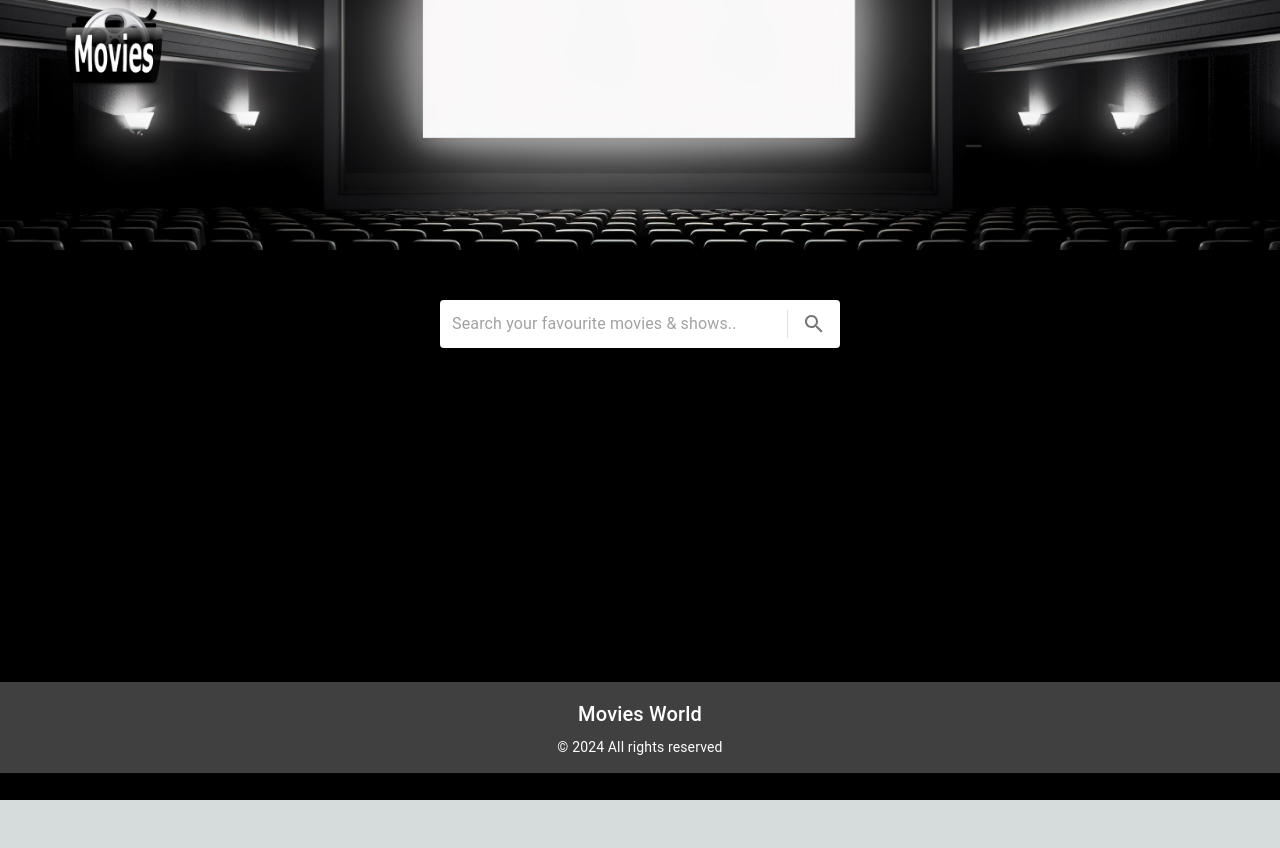
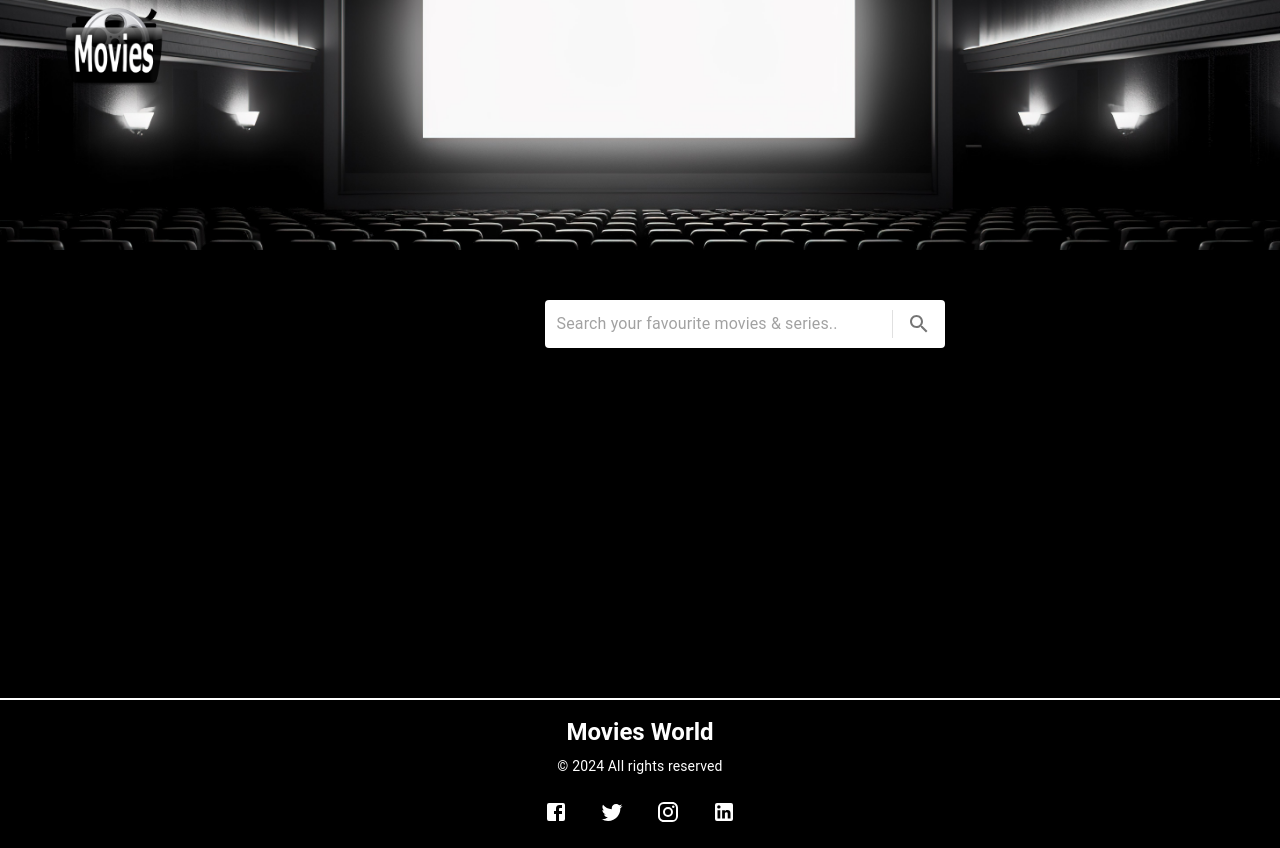
Before and after one commit to Sarathmithran/Find-Your-Movies-and-Shows, a Next.js app: page / in a window 1280 px wide. Before the commit the page ends 800 px from the top, so only its background shows below. Built offline with nearby package versions, Linux system fonts and the light colour scheme.

Commit message:
Some new changes added

```diff
--- a/src/app/components/footer/Footer.tsx
+++ b/src/app/components/footer/Footer.tsx
@@ -1,18 +1,36 @@
 import React from 'react';
-import { Box, Grid, Stack, Typography } from '@mui/material';
+import { Box, Grid, Stack, Typography, IconButton } from '@mui/material';
+import FacebookIcon from '@mui/icons-material/Facebook';
+import TwitterIcon from '@mui/icons-material/Twitter';
+import InstagramIcon from '@mui/icons-material/Instagram';
+import LinkedInIcon from '@mui/icons-material/LinkedIn';
 
 const Footer = () => {
   return (
-    <Box sx={{ width: '100%', bgcolor: '#404040', color: 'white', mt: 3, p: 2 }}>
+    <Box sx={{ width: '100%', bgcolor: 'black', color: 'white', mt: 5, py: 2 ,borderTop:'2px solid white'}}>
       <Grid container spacing={2} justifyContent="center" alignItems="center">
         <Grid item xs={12} sm={6} md={4} lg={3}>
           <Stack direction="column" alignItems="center">
-            <Typography variant="h6" gutterBottom>
+            <Typography variant="h5" gutterBottom sx={{ fontWeight: 'bold' }}>
               Movies World
             </Typography>
-            <Typography variant="body2">
+            <Typography variant="body2" align="center" sx={{ mb: 2 }}>
               &copy; {new Date().getFullYear()} All rights reserved
             </Typography>
+            <Stack direction="row" spacing={2}>
+              <IconButton aria-label="facebook" href="#" sx={{ color: 'white' }}>
+                <FacebookIcon />
+              </IconButton>
+              <IconButton aria-label="twitter" href="#" sx={{ color: 'white' }}>
+                <TwitterIcon />
+              </IconButton>
+              <IconButton aria-label="instagram" href="#" sx={{ color: 'white' }}>
+                <InstagramIcon />
+              </IconButton>
+              <IconButton aria-label="linkedin" href="#" sx={{ color: 'white' }}>
+                <LinkedInIcon />
+              </IconButton>
+            </Stack>
           </Stack>
         </Grid>
       </Grid>
--- a/src/app/components/searchResult/SearchResult.tsx
+++ b/src/app/components/searchResult/SearchResult.tsx
@@ -2,6 +2,7 @@ import React from 'react';
 import { MovieDataType } from '@/app/services/classes';
 import { Grid, Card, CardActions, CardContent, CardMedia, Button, Typography, CircularProgress } from '@mui/material';
 import './SearchResult.css';
+import { MovieServices } from '@/app/services/movieServices';
 interface SearchResultProps {
   movies: MovieDataType[];
   loading: boolean;
--- a/src/app/components/textBox/TextBox.tsx
+++ b/src/app/components/textBox/TextBox.tsx
@@ -9,9 +9,9 @@ import ClearIcon from '@mui/icons-material/Clear';
 import { MovieServices } from '@/app/services/movieServices';
 import SearchResult from '../searchResult/SearchResult';
 import { MovieDataType } from '@/app/services/classes';
-import { Container, Stack, Typography } from '@mui/material';
+import { Box, Container, Stack, Typography } from '@mui/material';
 
-export default function CustomizedInputBase() {
+export default function TextBox() {
   const [inputValue, setInputValue] = React.useState('');
   const [message, setMessage] = React.useState('');
   const [loading, setLoading] = React.useState(false);
@@ -38,7 +38,6 @@ export default function CustomizedInputBase() {
     }
   };
 
-
   const handleClear = () => {
     setInputValue('');
     setMessage('')
@@ -48,6 +47,11 @@ export default function CustomizedInputBase() {
   return (
     <Stack component={'div'}>
       <Stack component={'div'} direction={'row'} sx={{display:'flex',justifyContent:'center',pb:'30px',pt:'50px'}}>
+      <Box component={'div'} sx={{ display: 'flex', alignItems: 'center', mr: 2 }}>
+          <Typography variant="h6" sx={{ fontWeight: 'bold' }}>
+            Find your favourites :
+          </Typography>
+        </Box>
         <Paper
           component="form"
           sx={{ p: '2px 4px', display: 'flex', alignItems: 'center', width: 400 }}
@@ -55,7 +59,7 @@ export default function CustomizedInputBase() {
         >
           <InputBase
             sx={{ ml: 1, flex: 1 }}
-            placeholder="Search your favourite movies & shows.."
+            placeholder="Search your favourite movies & series.."
             inputProps={{ 'aria-label': 'search movies' }}
             value={inputValue}
             onChange={(e) => setInputValue(e.target.value)}
--- a/src/app/page.tsx
+++ b/src/app/page.tsx
@@ -1,13 +1,13 @@
 import Header from "./components/header/Header";
 import { Stack } from "@mui/material";
-import CustomizedInputBase from "./components/textBox/TextBox";
+import TextBox from "./components/textBox/TextBox";
 import Footer from "./components/footer/Footer";
 
 export default function Home() {
   return (
     <Stack component={'div'} sx={{backgroundColor:'black',minHeight:'100vh'}}>
        <Header/>
-       <CustomizedInputBase/>
+       <TextBox/>
        <Footer/>
     </Stack>
   );
```
